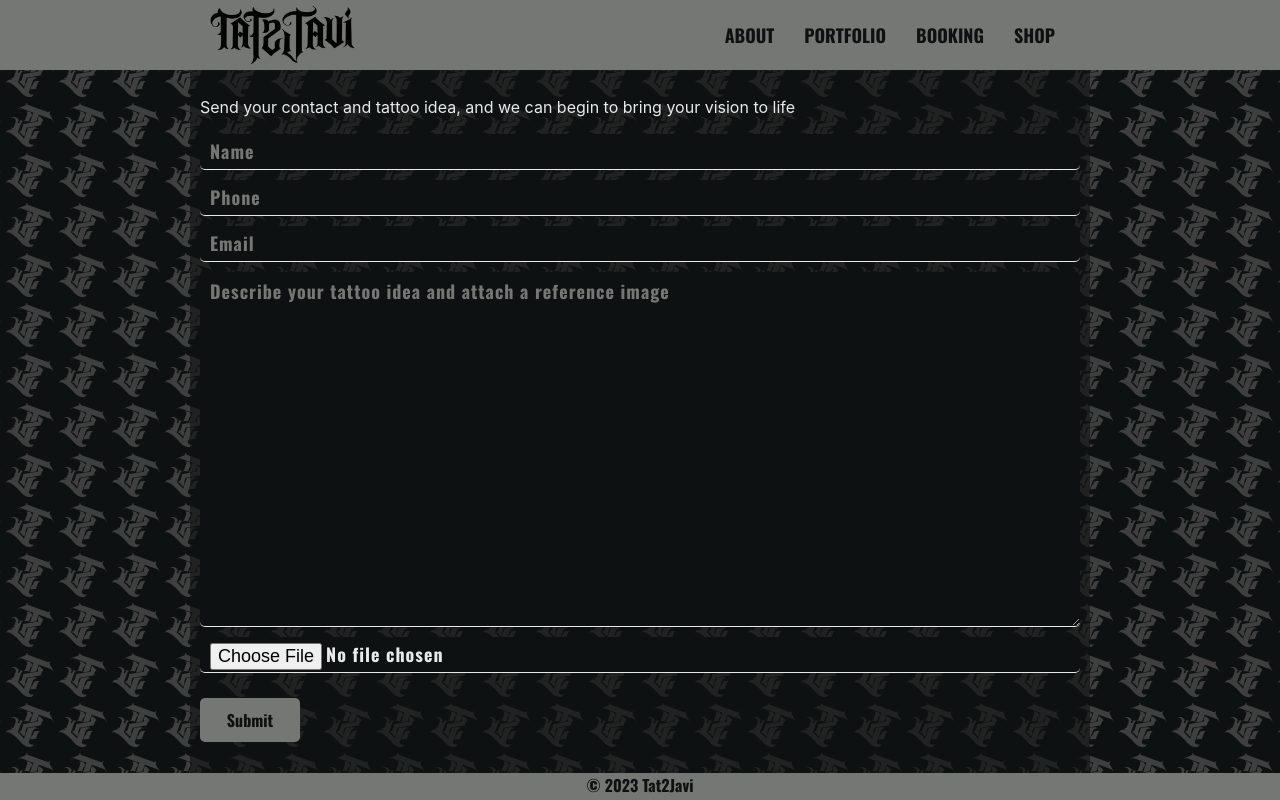
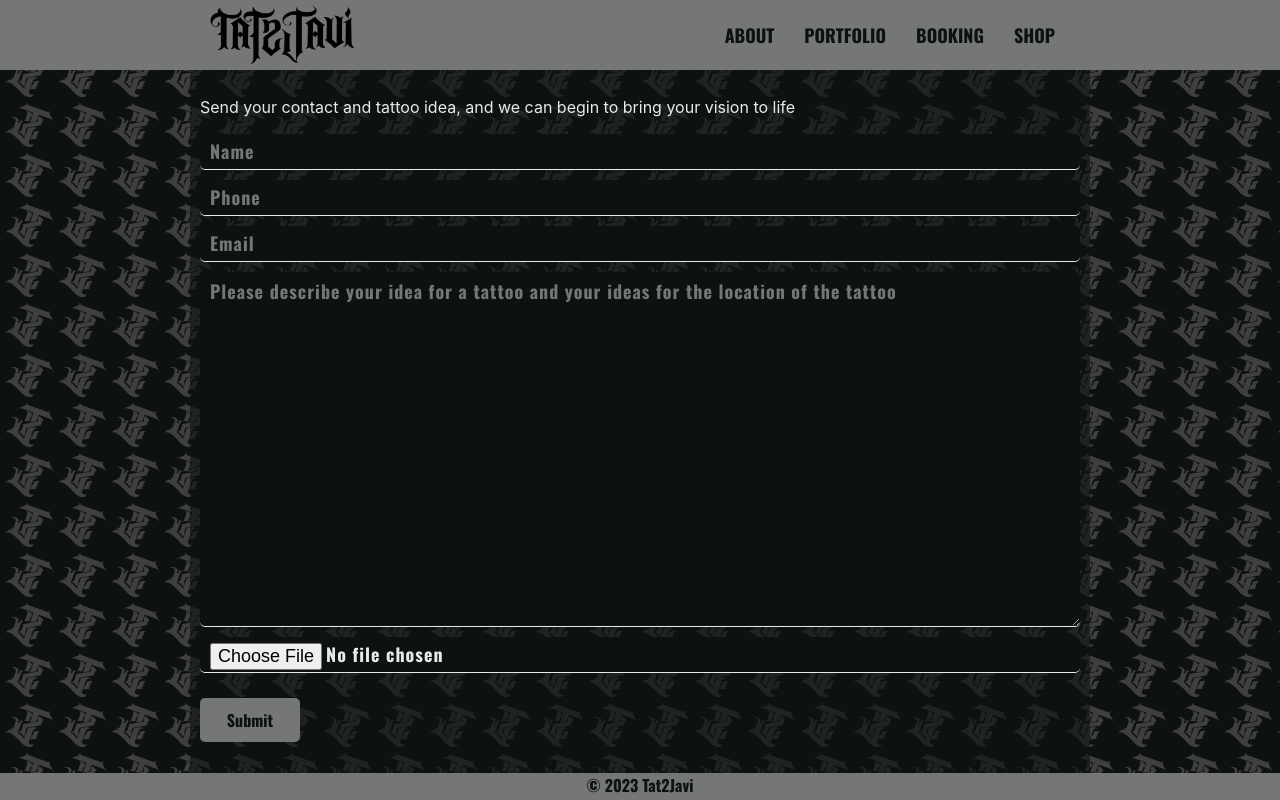
Before and after one commit to sean-one/tat2javi, a React (Create React App) app: page /booking in a window 1280 px wide. Built offline with nearby package versions, Linux system fonts and the light colour scheme.

Commit message:
working on booking

```diff
--- a/src/components/booking/booking.js
+++ b/src/components/booking/booking.js
@@ -1,6 +1,6 @@
 import React from 'react';
 import { useNavigate } from 'react-router-dom';
-import { useForm, useController } from 'react-hook-form';
+import { useForm, Controller } from 'react-hook-form';
 import { ToastContainer, toast } from 'react-toastify';
 import 'react-toastify/dist/ReactToastify.css';
 import styled from 'styled-components';
@@ -76,64 +76,12 @@ const Booking = (props) => {
     let navigate = useNavigate();
 
     const { handleSubmit, control, setError, clearErrors, reset, formState: { errors } } = useForm({
-        mode: 'onSubmit',
+        mode: 'onBlur',
         // resolver: yupResolver(bookingSchema),
     });
 
-    const { field: clientname } = useController({
-        name: "clientname",
-        control,
-        rules: { required: true }
-    });
-
-    const { field: clientphone } = useController({
-        name: "clientphone",
-        control,
-        rules: {
-        required: true,
-        pattern: {
-            value: /^\d{10}$/,
-            message: "Please enter a valid phone number"
-        }
-        }
-    });
-
-    const { field: clientemail } = useController({
-        name: "clientemail",
-        control,
-        rules: {
-        required: true,
-        pattern: {
-            value: /\S+@\S+\.\S+/,
-            message: "Please enter a valid email address"
-        }
-        }
-    });
-
-    const { field: clientdescription } = useController({
-        name: "clientdescription",
-        control,
-        rules: { required: true }
-    });
-
-    const { field: referenceImage } = useController({
-        name: "referenceImage",
-        control,
-        rules: {
-        required: true,
-        validate: {
-            maxSize: (files) =>
-            files[0].size <= 5 * 1024 * 1024 * 1024 ||
-            "File size should be less than 5GB",
-            allowedTypes: (files) =>
-            /(\.jpg|\.jpeg|\.png|\.webp)$/i.test(files[0].name) ||
-            "Only JPG, JPEG, PNG, and WebP files are allowed"
-        }
-        },
-        defaultValue: ""
-    });
-
     const submitAppointment = async (data) => {
+        console.log('inside submit')
         try {
             // set up required fields and error messages
             const requiredFields = ['clientname', 'clientphone', 'clientdescription']
@@ -232,6 +180,8 @@ const Booking = (props) => {
         }
     }
 
+
+    console.log('errors')
     console.log(errors)
     return (
         <BookingStyles>
@@ -239,49 +189,104 @@ const Booking = (props) => {
                 <p>Send your contact and tattoo idea, and we can begin to bring your vision to life</p>
                 <form onSubmit={handleSubmit(submitAppointment)} className='bookingForm' encType='multipart/form-data'>
 
-                    <input
-                        {...clientname}
-                        id='clientname'
-                        type='text'
-                        placeholder='Name'
-                        onClick={() => clearErrors('clientname')}
-                        />
-                    {errors.clientname ? <div className='formError'>{errors.clientname?.message}</div> : null}
-                    <input
-                        {...clientphone}
-                        id='clientphone'
-                        placeholder='Phone'
-                        onClick={() => clearErrors('clientphone')}
-                        />
-                    {errors.clientphone ? <div className='formError'>{errors.clientphone?.message}</div> : null}
+                    <Controller name='clientname'
+                        control={control}
+                        defaultValue=''
+                        rules={{
+                            required: 'Please enter your name'
+                        }}
+                        render={({ field }) => (
+                            <input id='clientname'
+                                {...field}
+                                type='text'
+                                onFocus={() => clearErrors('clientname')}
+                                placeholder='Name'
+                            />
+                        )}
+                    />
+                    {errors.clientname && <div className='formError'>{errors.clientname?.message}</div>}
 
-                    <input
-                        {...clientemail}
-                        id='clientemail'
-                        type='text'
-                        placeholder='Email'
-                        onClick={() => clearErrors('clientemail')}
-                        />
-                    {errors.clientemail ? <div className='formError'>{errors.clientemail?.message}</div> : null}
+                    <Controller name="clientphone"
+                        control={control}
+                        defaultValue=''
+                        rules={{
+                            required: 'Please enter your phone number',
+                            pattern: {
+                                value: /^\d{10}$/,
+                                message: "Please enter a valid phone number"
+                            }
+                        }}
+                        render={({ field }) => (
+                            <input id='clientphone'
+                                {...field}
+                                type='text'
+                                onFocus={() => clearErrors('clientphone')}
+                                placeholder='Phone'
+                            />
+                        )}
+                    />
+                    {errors.clientphone && <div className='formError'>{errors.clientphone?.message}</div>}
 
-                    <textarea
-                        {...clientdescription}
-                        id='clientdescription'
-                        type='text'
-                        rows='10'
-                        placeholder='Describe your tattoo idea and attach a reference image'
-                        onClick={() => clearErrors('clientdescription')}
-                        />
-                    {errors.clientdescription ? <div className='formError'>{errors.clientdescription?.message}</div> : null}
+                    <Controller name="clientemail"
+                        control={control}
+                        defaultValue=''
+                        rules={{
+                            pattern: {
+                                value: /\S+@\S+\.\S+/,
+                                message: "Please enter a valid email address"
+                            }
+                        }}
+                        render={({ field }) => (
+                            <input id='clientemail'
+                                {...field}
+                                type='email'
+                                onFocus={() => clearErrors('clientphone')}
+                                placeholder='Email'
+                            />
+                        )}
 
-                    <input
-                        {...referenceImage}
-                        id='referenceImage'
-                        type='file'
-                        accept='image/*'
-                        onClick={() => clearErrors('referenceImage')}
                     />
-                    {errors.referenceImage ? <div className='formError'>{errors.referenceImage?.message}</div> : null}
+                    {errors.clientemail && <div className='formError'>{errors.clientemail?.message}</div>}
+
+                    <Controller name="clientdescription"
+                        control={control}
+                        defaultValue=''
+                        rules={{ required: 'Please include tattoo description and location' }}
+                        render={({ field }) => (
+                            <textarea id='clientdescription'
+                                {...field}
+                                onFocus={() => clearErrors('clientdescription')}
+                                rows='10'
+                                placeholder='Please describe your idea for a tattoo and your ideas for the location of the tattoo'
+                            />
+                        )}
+                    />
+                    {errors.clientdescription && <div className='formError'>{errors.clientdescription?.message}</div>}
+
+                    <Controller name="referenceImage"
+                        control={control}
+                        defaultValue={null}
+                        rules={{
+                            validate: {
+                                maxSize: (files) =>
+                                    !files ||
+                                    (files[0] && files[0].size <= 5 * 1024 * 1024 * 1024),
+                                allowedTypes: (files) =>
+                                    !files ||
+                                    (files[0] && /(\.jpg|\.jpeg|\.png|\.webp)$/i.test(files[0].name)),
+                            }
+                        }}
+                        render={({ field: { onChange } }) => (
+                            <input
+                                type='file'
+                                onChange={(e) => onChange(e.target.files)}
+                                onFocus={() => clearErrors('referenceImage')}
+                                accept='image/*'
+                            />
+                        )}
+                    />
+                    {(errors.referenceImage && (errors.referenceImage.type === 'maxSize')) && <div className='formError'>File size should be less than 5GB</div>}
+                    {(errors.referenceImage && (errors.referenceImage.type === 'allowedTypes')) && <div className='formError'>Only JPG, JPEG, PNG, and WebP files are allowed</div>}
 
                     <button type='submit'>Submit</button>
                 </form>
```
